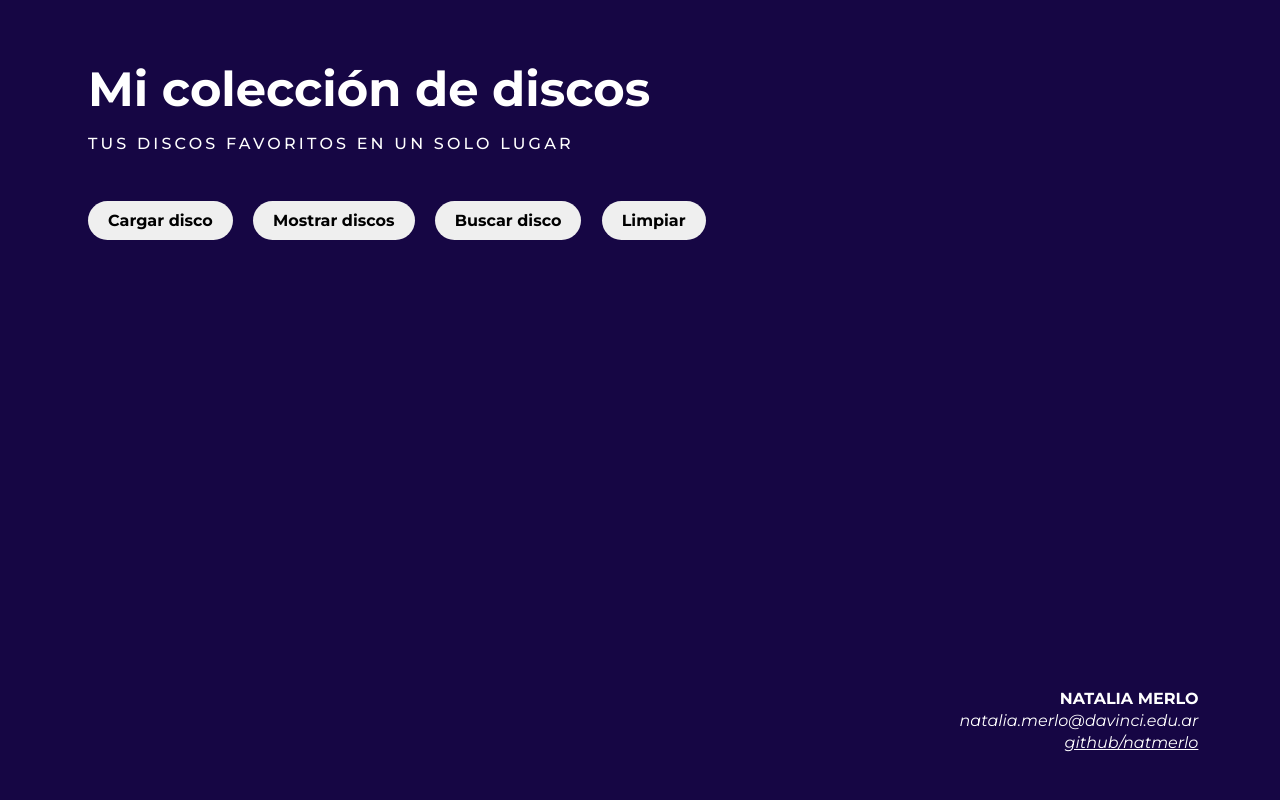
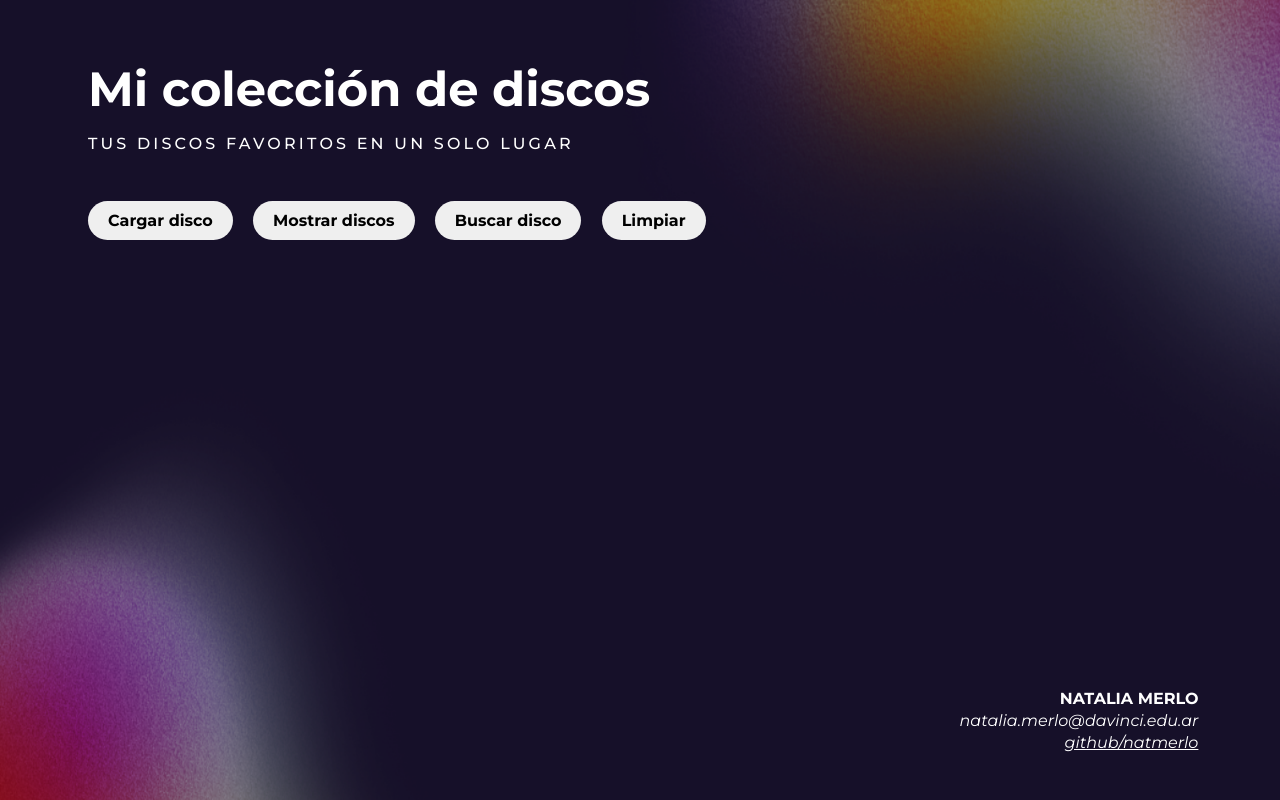
Before and after one commit to natmerlo/p1-parcial-1-dwn2c, a plain HTML site: page index.html in a window 1280 px wide. Drawn offline with Linux system fonts and the light colour scheme.

Commit message:
Update styles.css

```diff
--- a/styles.css
+++ b/styles.css
@@ -2,7 +2,7 @@
     box-sizing: border-box;
 }
 body{
-    background-image: url("img/fondo_discos.png");
+    background-image: url("fondo_discos.png");
     background-color: rgb(22, 6, 68);
     background-repeat: no-repeat;
     background-size: cover;
```
